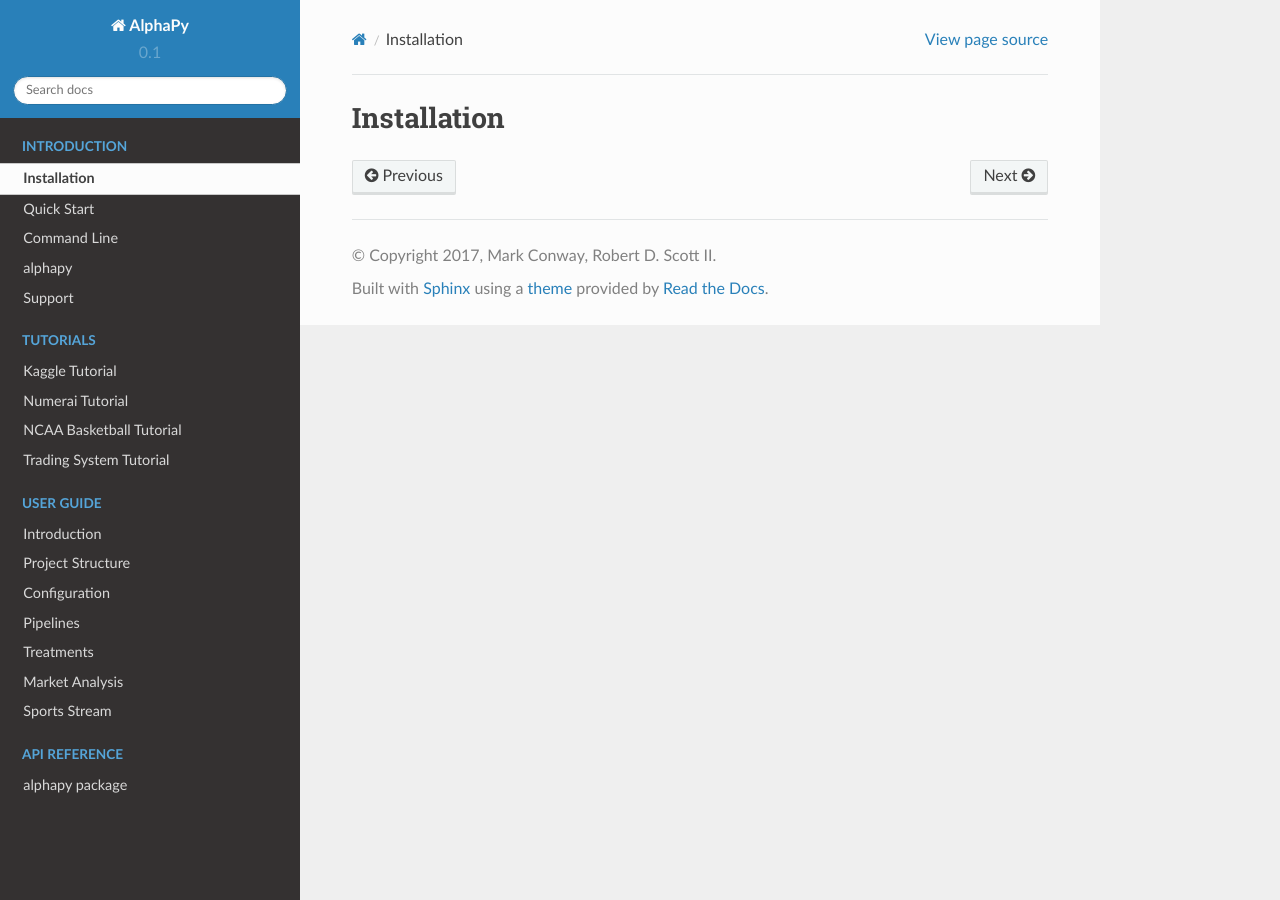
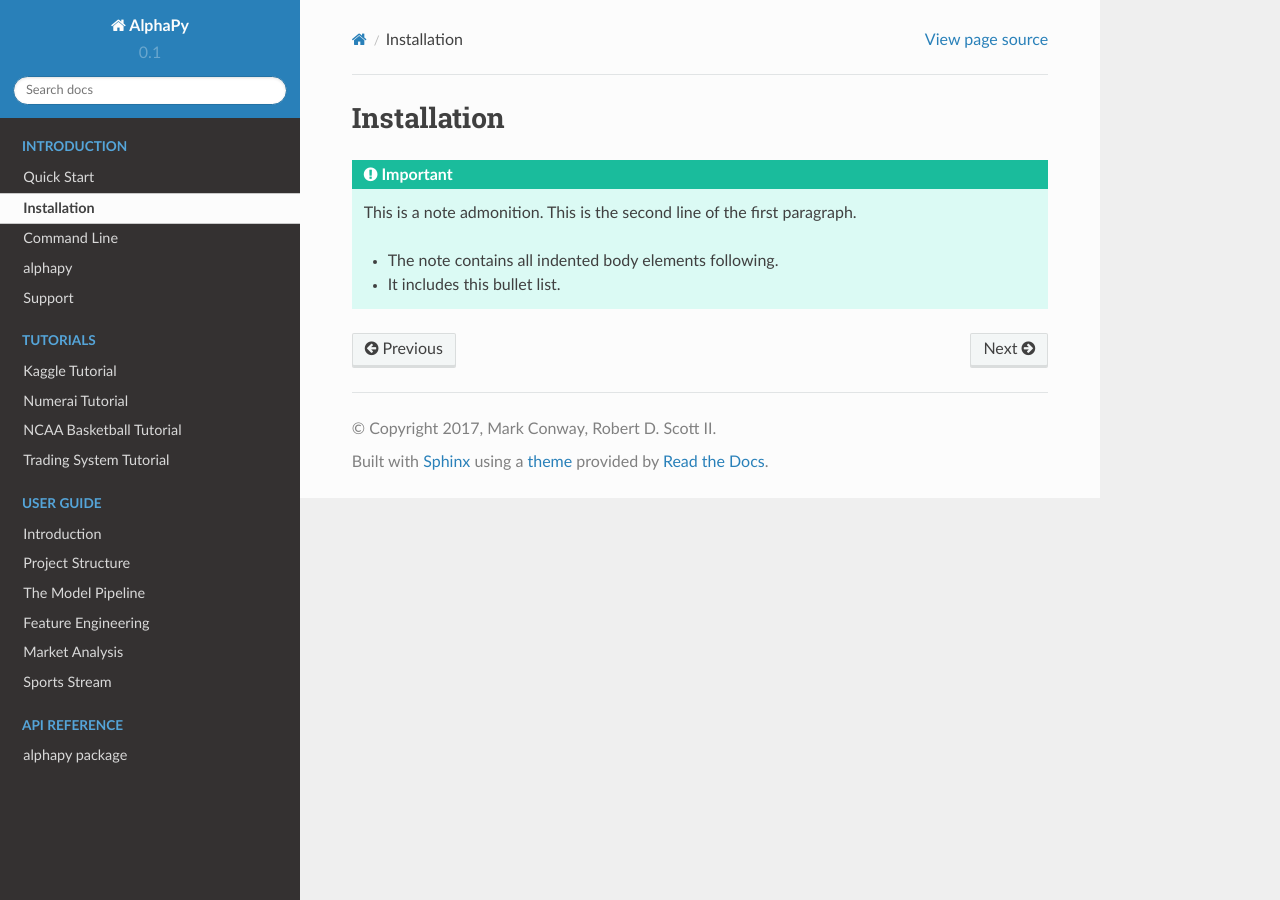
Before and after one commit to ScottfreeLLC/AlphaPy, a Sphinx documentation site: the page built from docs/introduction/install.rst, in a window 1280 px wide. Built offline with Sphinx 7.4.7 and the Read the Docs theme 2.0.0, drawn with Linux system fonts in a browser that asks for light colours.

Commit message:
add features section to user guide
add features section to user guide

```diff
--- a/docs/index.rst
+++ b/docs/index.rst
@@ -5,8 +5,8 @@
    :maxdepth: 2
    :caption: Introduction
 
+   introduction/quickstart
    introduction/install
-   introduction/quickstart
    introduction/command
    source/modules
    introduction/support
@@ -26,9 +26,8 @@
 
    user_guide/introduction
    user_guide/project
-   user_guide/configuration
    user_guide/pipelines
-   user_guide/treatment
+   user_guide/features
    user_guide/market
    user_guide/sports
 
--- a/docs/introduction/install.rst
+++ b/docs/introduction/install.rst
@@ -1,2 +1,9 @@
 Installation
 ============
+
+.. important:: This is a note admonition.
+   This is the second line of the first paragraph.
+
+   - The note contains all indented body elements
+     following.
+   - It includes this bullet list.
--- a/docs/user_guide/configuration.rst
+++ /dev/null
@@ -1,2 +0,0 @@
-Configuration
-=============
--- /dev/null
+++ b/docs/user_guide/features.rst
@@ -0,0 +1,2 @@
+Feature Engineering
+===================
--- a/docs/user_guide/introduction.rst
+++ b/docs/user_guide/introduction.rst
@@ -1,2 +1,8 @@
 Introduction
 ============
+
+.. image:: alphapy_pipeline.png
+   :height: 400 px
+   :width:  800 px
+   :alt: AlphaPy Model Pipeline
+   :align: center
--- a/docs/user_guide/treatment.rst
+++ /dev/null
@@ -1,2 +0,0 @@
-Treatments
-==========
```
Also changed, not shown: docs/user_guide/pipelines.rst (+8 -2 lines), docs/user_guide/project.rst (+42 -0 lines), 1 other file.
